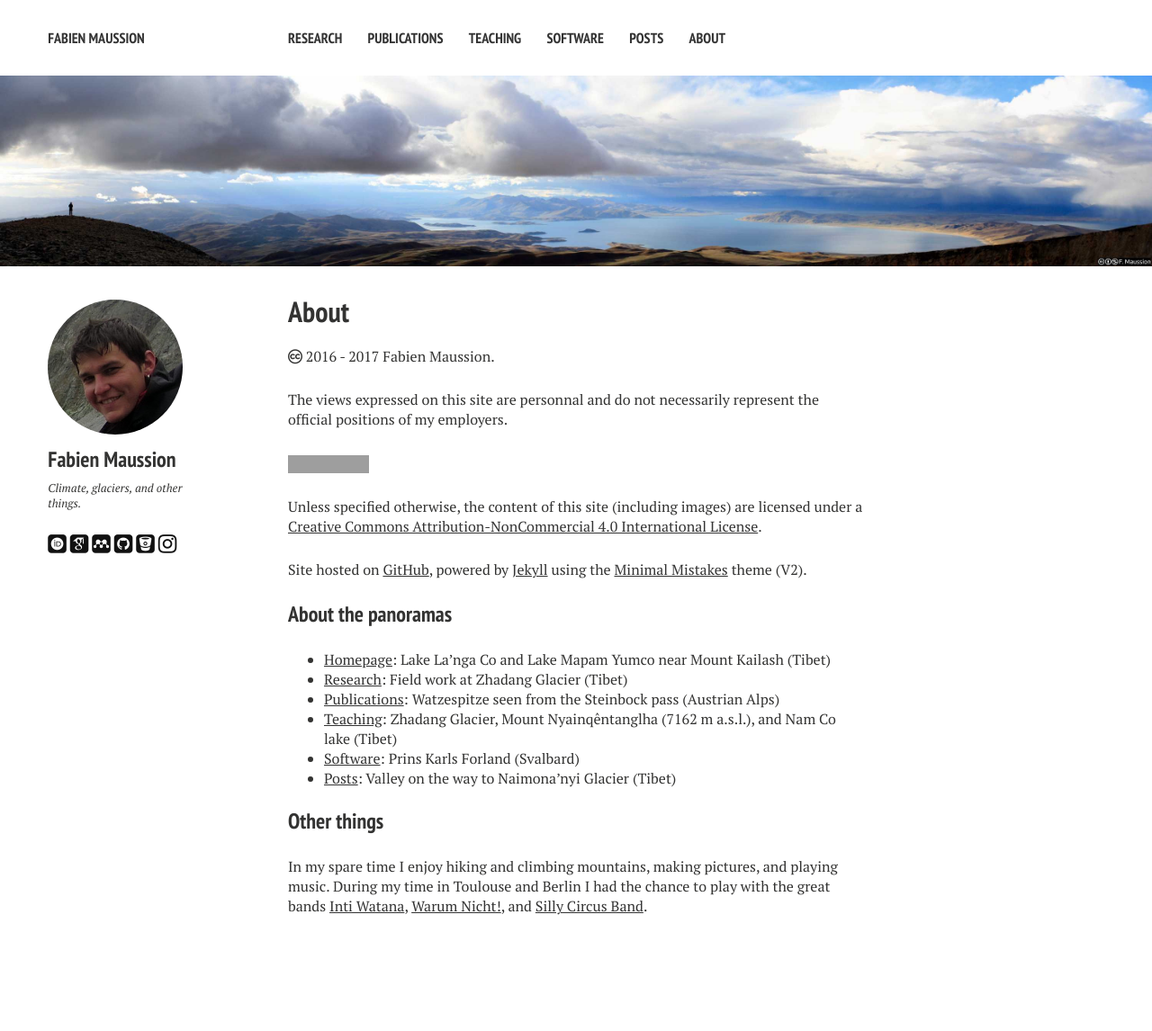
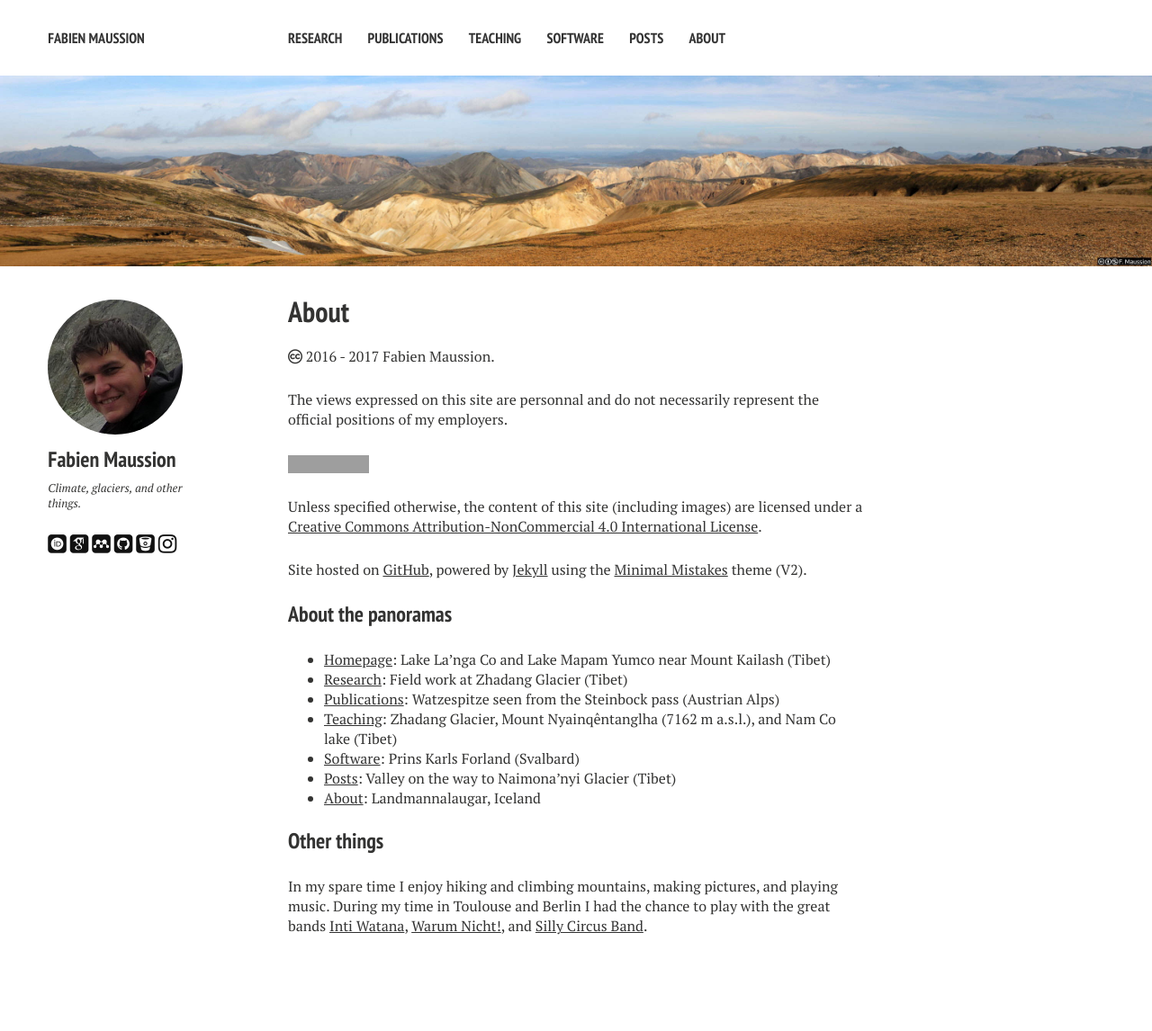
Before and after one commit to fmaussion/fmaussion.github.io, a Jekyll site: the page built from about/index.md, in a window 1280 px wide. Shown: the whole page at 90% size. Built offline with Jekyll 4.4.1, drawn with Linux system fonts in a browser that asks for light colours; nearby versions of some CDN libraries; some web fonts are replaced; before the commit the page ends 1124 px from its top, so only the background shows below that; grey boxes are pictures that could not be loaded.

Commit message:
New header

```diff
--- a/about/index.md
+++ b/about/index.md
@@ -1,7 +1,7 @@
 ---
 layout: page
 image:
-  feature: fm-header-1.jpg
+  feature: fm-header-7.jpg
 title: "About"
 modified: 2016-05-12
 ---
@@ -24,6 +24,7 @@ Site hosted on <a href="https://pages.github.com/" rel="nofollow"> GitHub</a>, p
 * [Teaching]({{ site.url }}/images/fm-header-4.jpg): Zhadang Glacier, Mount Nyainqêntanglha (7162 m a.s.l.), and Nam Co lake (Tibet)
 * [Software]({{ site.url }}/images/fm-header-5.jpg): Prins Karls Forland (Svalbard)
 * [Posts]({{ site.url }}/images/fm-header-6.jpg): Valley on the way to Naimona’nyi Glacier (Tibet)
+* [About]({{ site.url }}/images/fm-header-7.jpg): Landmannalaugar, Iceland
 
 
 ### Other things
```
Also changed, not shown: images/fm-header-7.jpg (added).
